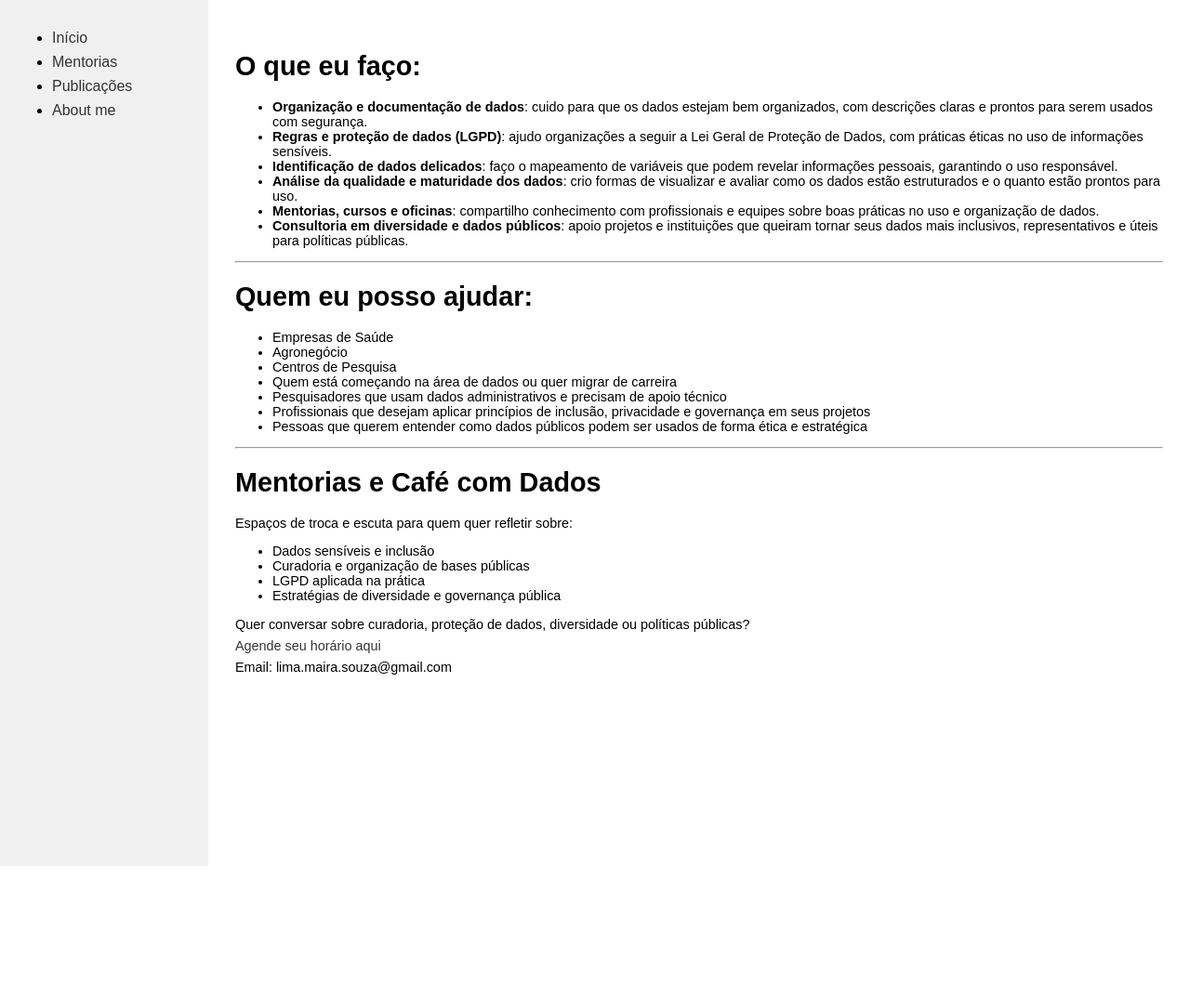
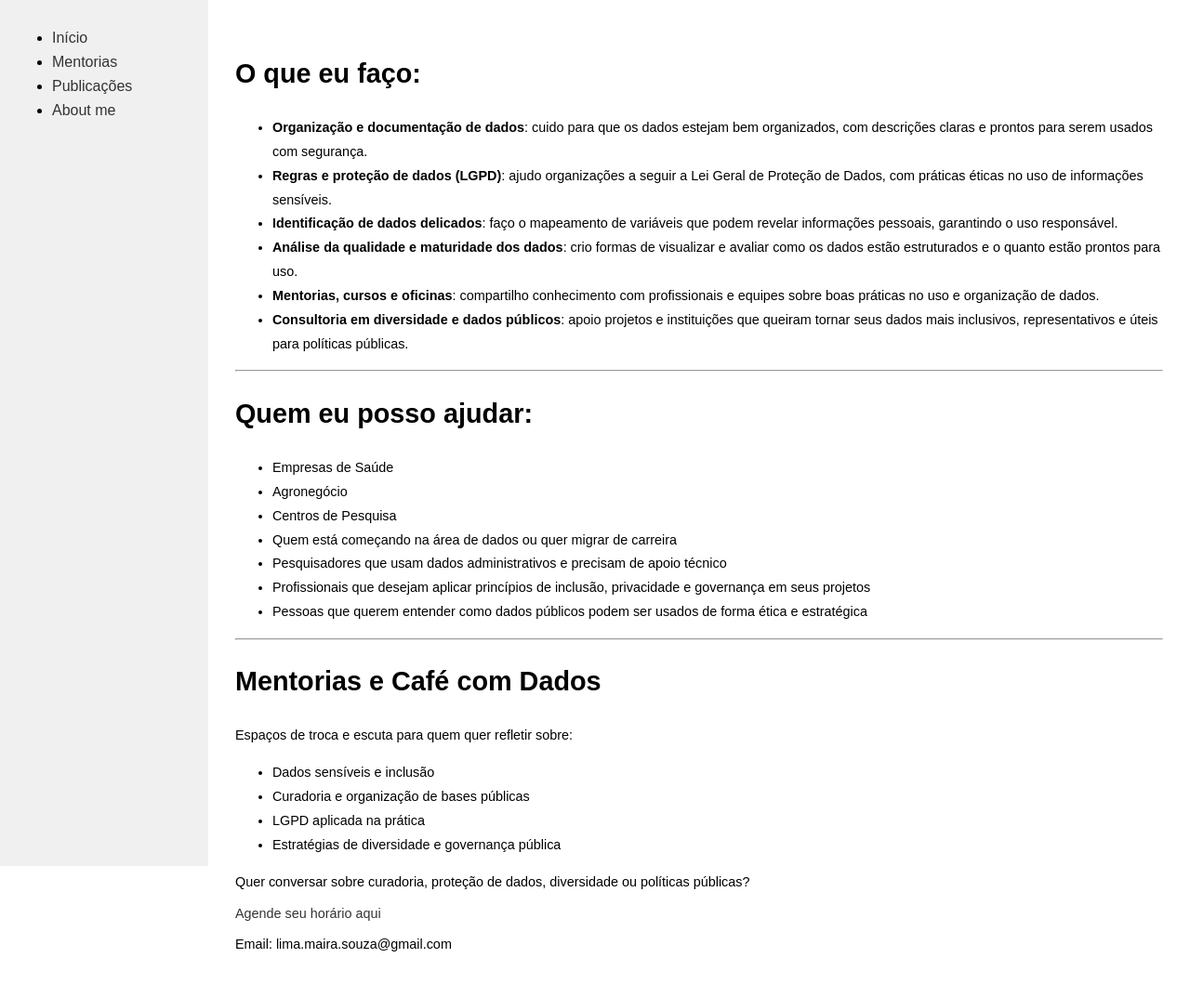
Before and after one commit to MairaLimaS/MairaLimaS.github.io, a Jekyll site: the page built from mentorias.md, in a window 1280 px wide. Shown: the whole page at 93% size. Built offline with Jekyll 4.4.1, drawn with Linux system fonts in a browser that asks for light colours; before the commit the page ends 932 px from its top, so only the background shows below that.

Commit message:
Update default.html

```diff
--- a/_layouts/default.html
+++ b/_layouts/default.html
@@ -6,7 +6,7 @@
   <style>
     body { font-family: sans-serif; display: flex; margin: 0; }
     nav { width: 220px; background: #f0f0f0; padding: 1em; height: 100vh; }
-    main { padding: 2em; flex-grow: 1; font-size: 0.9rem;  /* <- adicionado *//* <-  line-height: 1.6;   opcional para melhor legibilidade */}
+    main { padding: 2em; flex-grow: 1; font-size: 0.9rem;  /* <- adicionado */ line-height: 1.8; /* <-opcional para melhor legibilidade */}
     a { display: block; margin: 0.5em 0; text-decoration: none; color: #333; }
   </style>
 </head>
```
